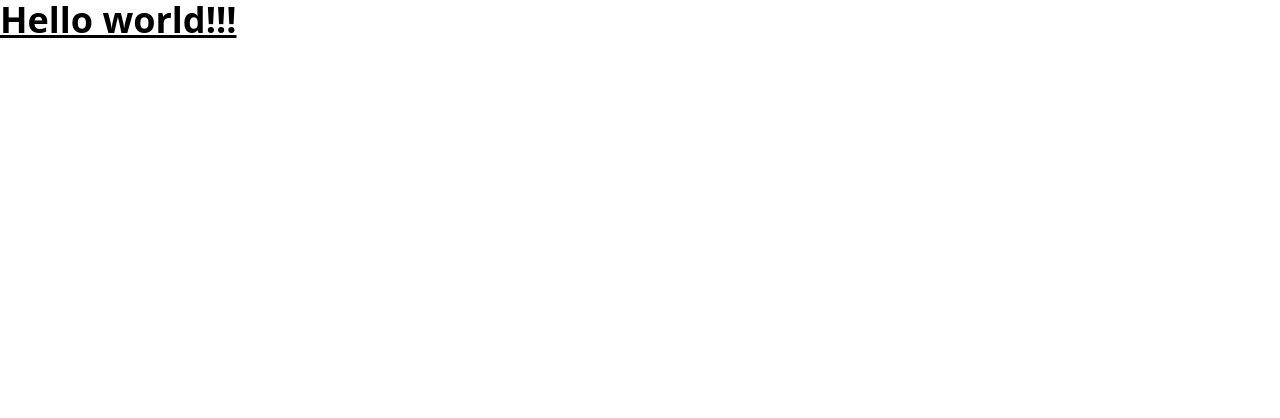
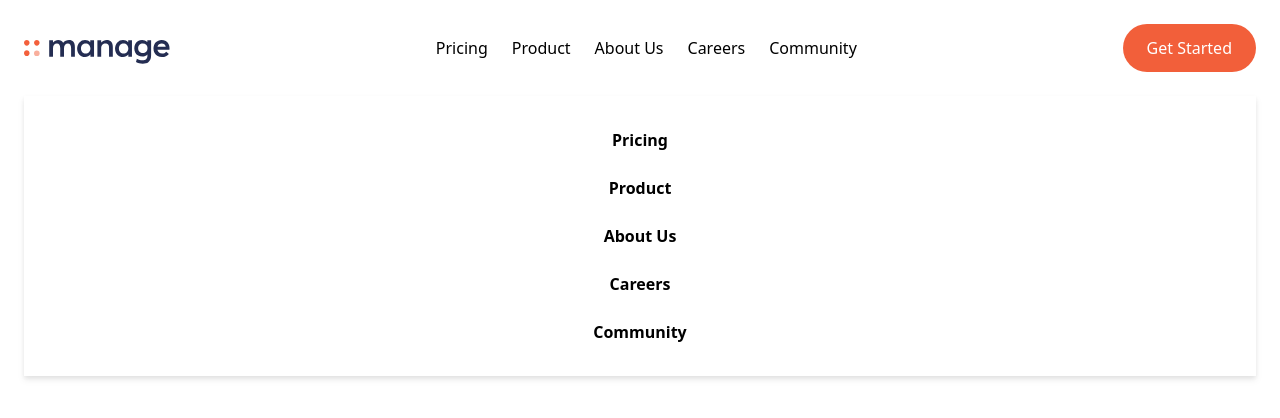
Before and after one commit to denisspawn/tailwind, a website: page src/index.html in a window 1280 px wide. Drawn offline with nearby package versions, Linux system fonts and the light colour scheme; files that its build step writes are made by us from their sources.

Commit message:
Add Header section

```diff
--- a/src/index.html
+++ b/src/index.html
@@ -7,6 +7,52 @@
     <title>Manage Landing Page</title>
   </head>
   <body>
-    <h1 class="text-4xl font-bold underline">Hello world!!!</h1>
+    <!-- Header -->
+    <header class="header relative">
+      <div class="container mx-auto flex items-center justify-between p-6">
+        <!-- Logo -->
+        <div class="pt-2"><img src="img/logo.svg" alt="Logo" /></div>
+        <!-- Navbar -->
+        <nav id="menu" class="hidden space-x-6 md:flex">
+          <a href="#" class="hover:text-darkGrayishBlue">Pricing</a>
+          <a href="#" class="hover:text-darkGrayishBlue">Product</a>
+          <a href="#" class="hover:text-darkGrayishBlue">About Us</a>
+          <a href="#" class="hover:text-darkGrayishBlue">Careers</a>
+          <a href="#" class="hover:text-darkGrayishBlue">Community</a>
+        </nav>
+        <!-- Button -->
+        <a
+          href="#"
+          class="hidden rounded-full bg-brightRed px-6 py-3 text-white hover:bg-brightRedLight md:block"
+          >Get Started</a
+        >
+
+        <!-- Hamburger Icon -->
+        <button
+          id="menu-btn"
+          class="hamburger flex flex-col justify-between focus:outline-none md:hidden"
+        >
+          <span class="hamburger-top"></span>
+          <span class="hamburger-middle"></span>
+          <span class="hamburger-bottom"></span>
+        </button>
+      </div>
+
+      <!-- Mobile Menu -->
+      <div
+        id="mobile-menu"
+        class="absolute left-6 right-6 bg-white drop-shadow-md"
+      >
+        <nav
+          class="flex flex-col items-center space-y-6 self-end py-8 font-bold sm:w-auto sm:self-center"
+        >
+          <a href="#">Pricing</a>
+          <a href="#">Product</a>
+          <a href="#">About Us</a>
+          <a href="#">Careers</a>
+          <a href="#">Community</a>
+        </nav>
+      </div>
+    </header>
   </body>
 </html>
```
